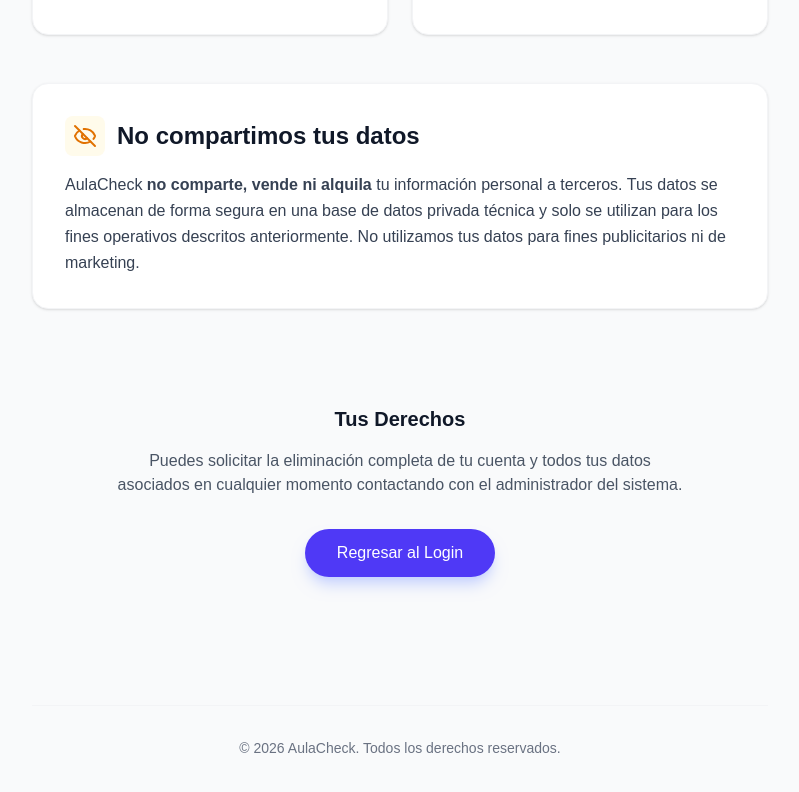
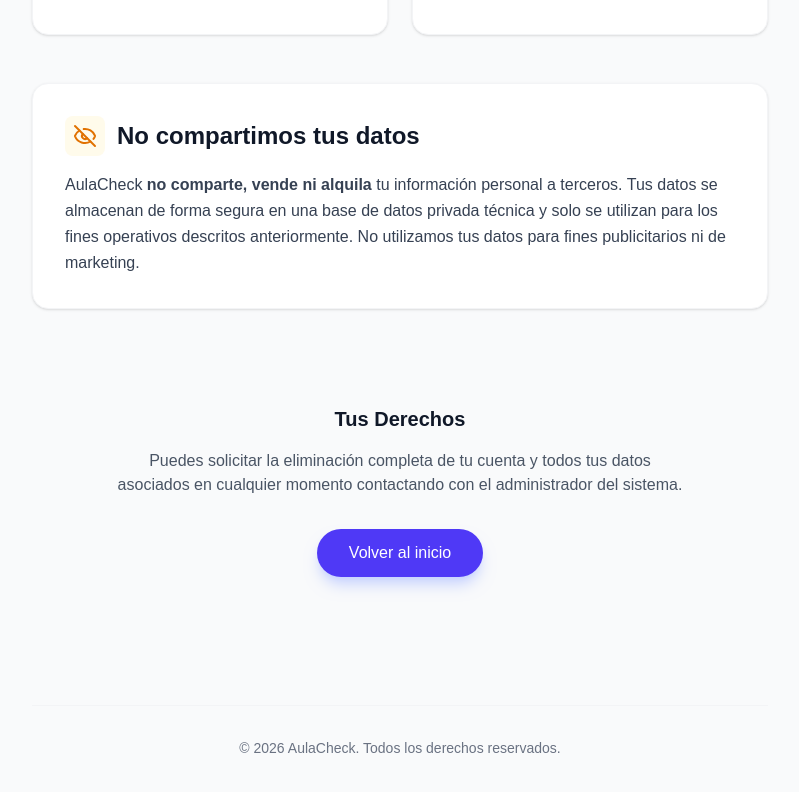
Before and after one commit to damianclancig/AulaCheck, a Next.js app: page /privacy in a window 1280 px wide. Shown: the part 803-1595 px from the top of the page, without its empty margins (240-1039 px from the left). Built offline with nearby package versions, Linux system fonts and the light colour scheme; no server answers.

Commit message:
feat(ui): add dynamic privacy links for google oauth compliance

```diff
--- a/src/app/login/page.tsx
+++ b/src/app/login/page.tsx
@@ -61,7 +61,10 @@ export default function LoginPage() {
           </button>
 
           <p className="mt-8 text-xs text-gray-400">
-            Al continuar, aceptas nuestros términos y condiciones.
+            Al continuar, aceptas nuestra{' '}
+            <a href="/privacy" className="text-indigo-600 hover:underline">
+              política de privacidad
+            </a>.
           </p>
         </div>
 
--- a/src/app/page.tsx
+++ b/src/app/page.tsx
@@ -89,7 +89,14 @@ export default function Home() {
 
       {/* Footer */}
       <footer className="border-t border-gray-200 bg-white py-8 text-center text-gray-500 text-sm">
-        <p>&copy; {new Date().getFullYear()} AulaCheck. Todos los derechos reservados.</p>
+        <div className="max-w-7xl mx-auto px-6 flex flex-col md:flex-row justify-between items-center gap-4">
+          <p>&copy; {new Date().getFullYear()} AulaCheck. Todos los derechos reservados.</p>
+          <div className="flex gap-6">
+            <Link href="/privacy" className="hover:text-indigo-600 transition-colors">
+              Política de Privacidad
+            </Link>
+          </div>
+        </div>
       </footer>
     </div>
   );
--- a/src/app/privacy/page.tsx
+++ b/src/app/privacy/page.tsx
@@ -1,20 +1,26 @@
 'use client';
 
 import Link from 'next/link';
+import { useSession } from 'next-auth/react';
 import { ArrowLeft, ShieldCheck, Lock, EyeOff, UserCircle } from 'lucide-react';
 
 export default function PrivacyPage() {
+    const { status } = useSession();
+    const isAuthenticated = status === 'authenticated';
+    const returnHref = isAuthenticated ? '/dashboard' : '/';
+    const returnText = isAuthenticated ? 'Volver al Dashboard' : 'Volver al inicio';
+
     return (
         <div className="min-h-screen bg-gray-50 dark:bg-black text-gray-900 dark:text-gray-100 transition-colors duration-200">
             <div className="max-w-3xl mx-auto px-4 py-12 md:py-20">
                 {/* Header */}
                 <div className="mb-12">
                     <Link
-                        href="/"
+                        href={returnHref}
                         className="inline-flex items-center text-indigo-600 dark:text-indigo-400 hover:underline mb-8 transition-all"
                     >
                         <ArrowLeft className="w-4 h-4 mr-2" />
-                        Volver al inicio
+                        {returnText}
                     </Link>
                     <h1 className="text-4xl md:text-5xl font-bold tracking-tight mb-4">
                         Política de Privacidad
@@ -92,10 +98,10 @@ export default function PrivacyPage() {
                             Puedes solicitar la eliminación completa de tu cuenta y todos tus datos asociados en cualquier momento contactando con el administrador del sistema.
                         </p>
                         <Link
-                            href="/login"
+                            href={returnHref}
                             className="px-8 py-3 bg-indigo-600 hover:bg-indigo-700 text-white font-medium rounded-full shadow-lg shadow-indigo-200 dark:shadow-none transition-all inline-block"
                         >
-                            Regresar al Login
+                            {returnText}
                         </Link>
                     </section>
                 </div>
--- a/src/components/layout/Sidebar.tsx
+++ b/src/components/layout/Sidebar.tsx
@@ -96,12 +96,21 @@ export function Sidebar({ isOpen, onClose }: SidebarProps) {
           </nav>
         </div>
 
-        <div className="flex-shrink-0 flex border-t border-gray-200 dark:border-gray-800 p-4">
+        <div className="flex-shrink-0 flex flex-col border-t border-gray-200 dark:border-gray-800 p-4 space-y-2">
+          <Link
+            href="/privacy"
+            onClick={() => onClose()}
+            className="flex items-center px-2 py-2 text-sm font-medium text-gray-600 dark:text-gray-400 hover:bg-gray-50 dark:hover:bg-gray-800 hover:text-gray-900 dark:hover:text-gray-200 rounded-md transition-colors"
+          >
+            <Settings className="mr-3 h-5 w-5 text-gray-400 dark:text-gray-500" />
+            Privacidad
+          </Link>
+
           <button
             onClick={() => handleSignOut()}
             className="flex-shrink-0 w-full group block"
           >
-            <div className="flex items-center">
+            <div className="flex items-center px-2 py-2">
               <LogOut className="inline-block h-5 w-5 text-gray-400 dark:text-gray-500 group-hover:text-gray-500 dark:group-hover:text-gray-400" />
               <div className="ml-3">
                 <p className="text-sm font-medium text-gray-700 dark:text-gray-300 group-hover:text-gray-900 dark:group-hover:text-white">
```
